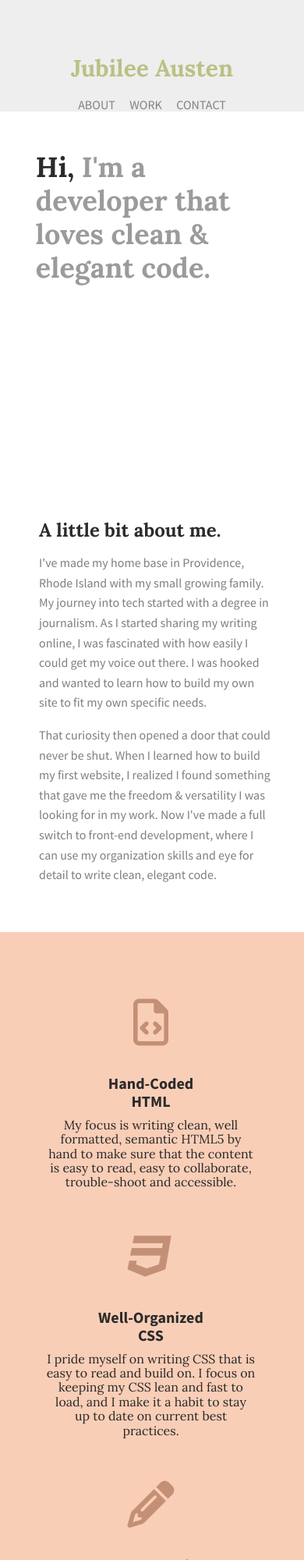
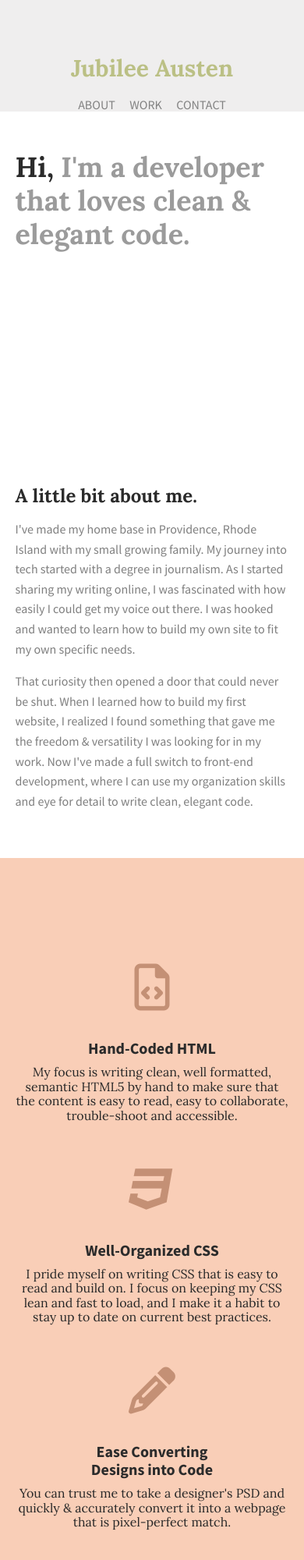
Before and after one commit to DeAnn-Marie/jubilee-responsive, a website built with Parcel: page Jubilee-boilerplate_v8.0.0/index.html in a window 390 px wide. Shown: the top 2000 px of the page at 78% size. Built offline with nearby package versions, Linux system fonts and the light colour scheme; files whose address does not match are found by name.

Commit message:
Merge branch 'master' of github.com:DeAnn-Marie/jubilee-responsive
fixed centering issues

```diff
--- a/Jubilee-boilerplate_v8.0.0/css/main.css
+++ b/Jubilee-boilerplate_v8.0.0/css/main.css
@@ -127,9 +127,6 @@
     background-color: #f9ceb7;
    }
 
-   img {
-    border: 12px solid white;
-   }
 
    ul,
    ol {
@@ -154,6 +151,9 @@
     margin: 50px 0;
   }
 
+   img {
+    max-width: 100%
+   }
 
    /* ------------------Mobile Styles --------------------*/
 
@@ -210,7 +210,7 @@
     justify-content: center;
     background-image:  url('../img/hero.jpg');
     background-size: cover;
-    background-position: 50%;
+    background-position: 75%;
    }
 
   .hero-area .content-wrapper {
@@ -224,7 +224,7 @@
     font-family: 'Lora', sans-serif;
     font-size: 2.25em;
     line-height: 1.2;
-    width: 85%;
+    width: 100%;
     padding-bottom: 200px;
     margin: 0;
   }
@@ -235,24 +235,23 @@
    #about .content-wrapper {
     display: flex;
     justify-content: center;
+    width: 100%;
    }
 
-   #about-content {
-    display: flex;
-    justify-content: center;
+   #about .about-content {
+    width: 90%;
    }
 
    #about h2 {
     width: 100%;
-    padding-left: 50px;
     margin: 0;
    }
 
    #about p {
-    padding-left: 50px;
+    width: 100%;
     margin-bottom: 10px;
     font-size: 1em;
-    font-family: 'Source Sans Pro' sans-serif;
+    font-family: 'Source Sans Pro', sans-serif;
     color: #7f7f7f;
     line-height: 1.6;
    }
@@ -265,10 +264,12 @@
     align-items: center;
     margin: 0;        /* eliminate bottom gap */
     padding: 50px 0;  /* to replace margin */
+    width: 100%;
    }
 
-   #work-content {
+   #work .work-content {
     padding: 50px 0;
+    width: 90%
    }
 
   article h3 {
@@ -291,11 +292,10 @@
     align-items: center;
     text-align: center;
     flex-flow: column;
-    padding-left: 36px;
   }
 
   p.skills {
-    width: 85%;
+    width: 100%;
     font-family: 'Lora', sans-serif;
     margin: 0;
     font-size: 1em;
@@ -310,7 +310,9 @@
    }
 
    #contact img{
-    width: 93%;
+    border: 12px solid white;
+    box-sizing: border-box;
+
    }
 
    #contact i {
@@ -487,7 +489,10 @@
   .hero-area .content-wrapper {
     margin: 0;
     justify-content: flex-start;
+    background-size: cover;
+    min-height: 600px;
   }
+
 
 
   .hero-area h2 {
@@ -509,6 +514,7 @@
     display: flex;
     justify-content: space-between;
     flex-flow: row wrap;
+    width: 90%;
   }
 
   #about h2 {
@@ -518,7 +524,7 @@
   }
 
   #about p {
-    width: 47%;
+    width: 46%;
     font-size: 1em;
     line-height: 2;
     margin: 0;
@@ -594,7 +600,6 @@
 
 }
 
-
 @media only screen and (min-width: 1200px) {
 
 /************** Desktop Styles **************/
@@ -637,6 +642,12 @@
   }
 
   /*work */
+  .work .content-wrapper {
+    width: 100%;
+  }
+  .work .work-content {
+    width: 85%
+  }
 
   article {
     padding: 50px;
```
Also changed, not shown: Jubilee-boilerplate_v8.0.0/index.html (+0 -1 lines), README.md (added).
